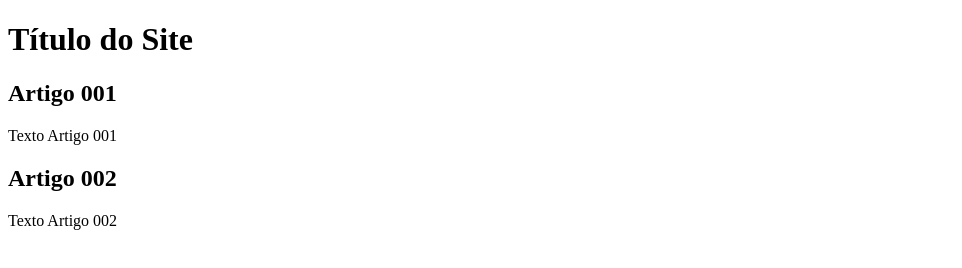
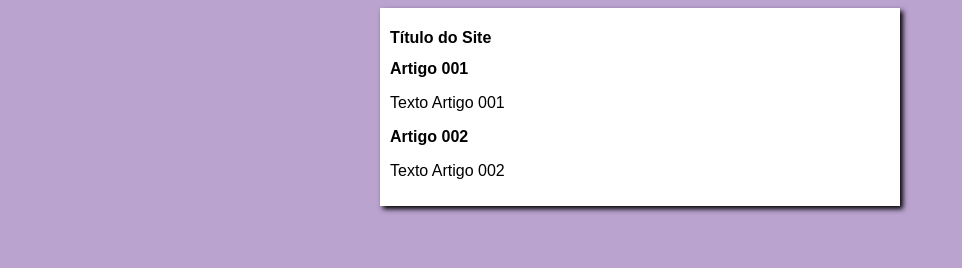
Before and after one commit to GeissyHanie/projeto-site, a plain HTML site: page index.html in a window 1280 px wide. Shown: the whole page, without its empty margins (0-962 px from the left). Drawn offline with Linux system fonts and the light colour scheme.

Commit message:
iniciei o design

```diff
--- /dev/null
+++ b/estilos/style.css
@@ -0,0 +1,17 @@
+* {
+    font-family: Arial, Arial, Helvetica, sans-serif;
+    font-size: 16px;
+}
+
+body {
+    background-color: rgb(186, 163, 207);
+}
+
+
+main {
+    background-color: white;
+    width: 500px;
+    margin: auto;
+    padding: 10px;
+    box-shadow: 3px 3px 5px black;
+}
--- a/index.html
+++ b/index.html
@@ -4,6 +4,7 @@
     <meta charset="UTF-8">
     <meta name="viewport" content="width=device-width, initial-scale=1.0">
     <title>Título do Site</title>
+    <link rel="stylesheet" href="estilos/style.css">
 </head>
 <body>
    <main>
```
